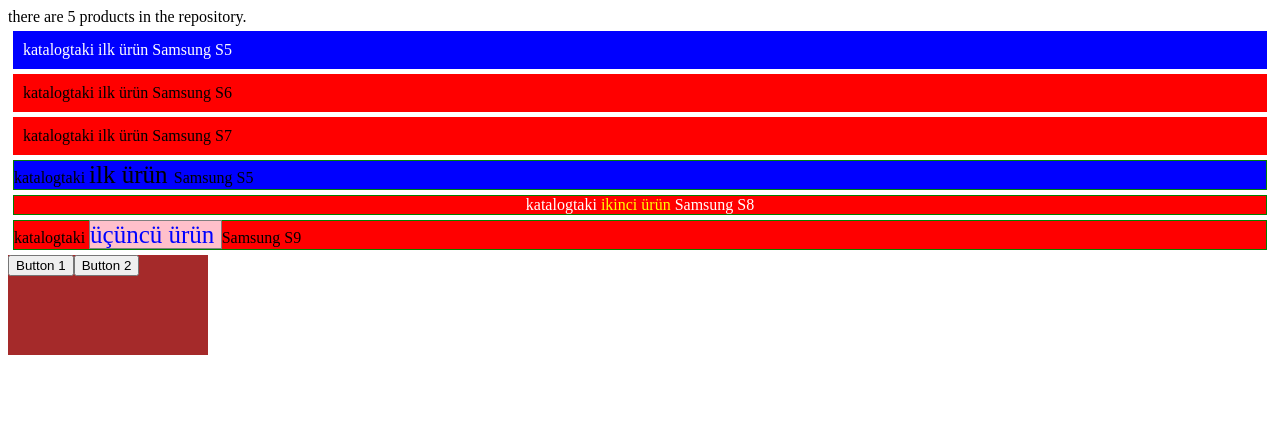
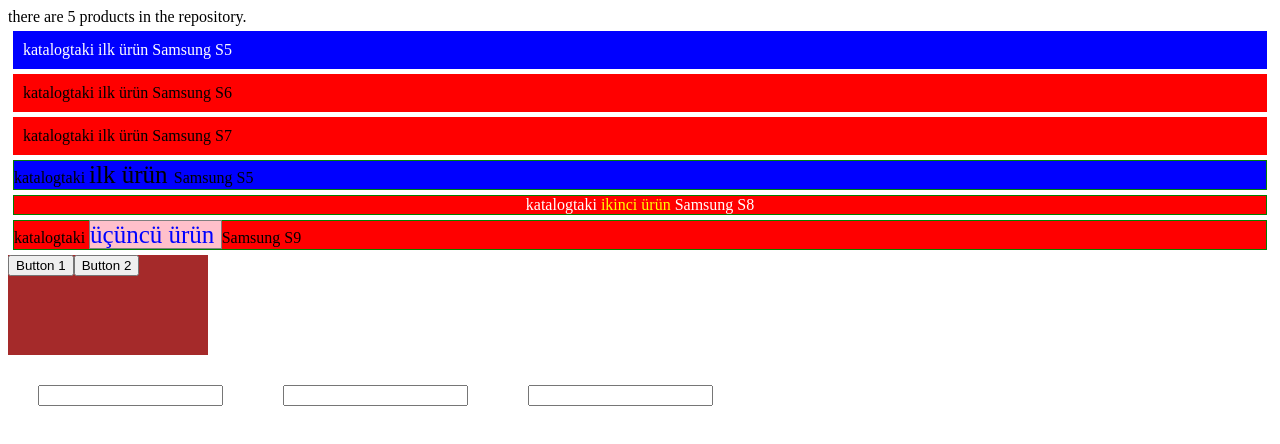
Before and after one commit to EmrahAKCAL/Angular-Tutorial-And-Applications, an Angular app in the folder Example/: page / in a window 1280 px wide. Shown: the top 444 px of the page. Built offline with nearby package versions, Linux system fonts and the light colour scheme.

Commit message:
7-keyup event ile kullanıcı bir tuşa bastığında bir olay gerçekleştirmek

```diff
--- a/Example/src/app/product.component.html
+++ b/Example/src/app/product.component.html
@@ -26,3 +26,7 @@
     <button name="btn2" (click)="onSubmit($event)">Button 2</button>
 
 </div>
+<!--keyup event-->
+<input style="margin: 30px;" (keyup)="onKeyUp($event)"/>
+<input style="margin: 30px;" (keyup.enter)="onKeyUpEnter()"/>
+<input style="margin: 30px;" #email (keyup.enter)="onKeyUpEmail(email.value)"/>
--- a/Example/src/app/product.component.ts
+++ b/Example/src/app/product.component.ts
@@ -45,4 +45,18 @@ export class ProductComponent{
         console.log('Div was clicked');
 
     }
+    //keyup: Kullanıcı bir tuşa basmasıyla olur
+    onKeyUp($event){
+        if($event.keyCode=== 13){ //13=enter tuşu(herhangi bir tuşun keycode ile ilişkilendirilebilir.)
+            console.log($event.target.value);
+
+        }
+    }
+    onKeyUpEnter(){ //sadece enter tuşu
+        alert('Enter')
+    }
+    onKeyUpEmail(email){ //alternatif
+        console.log(email);
+
+    }
 }
```
